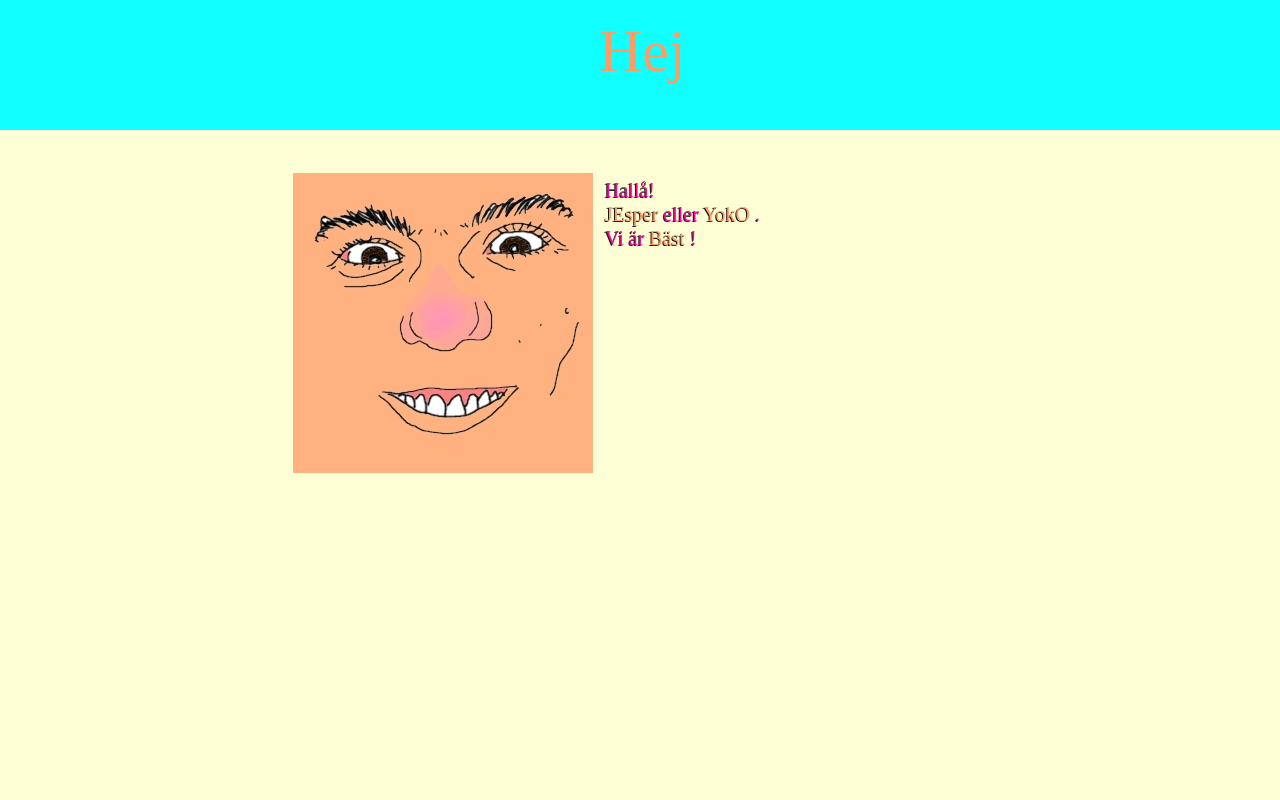
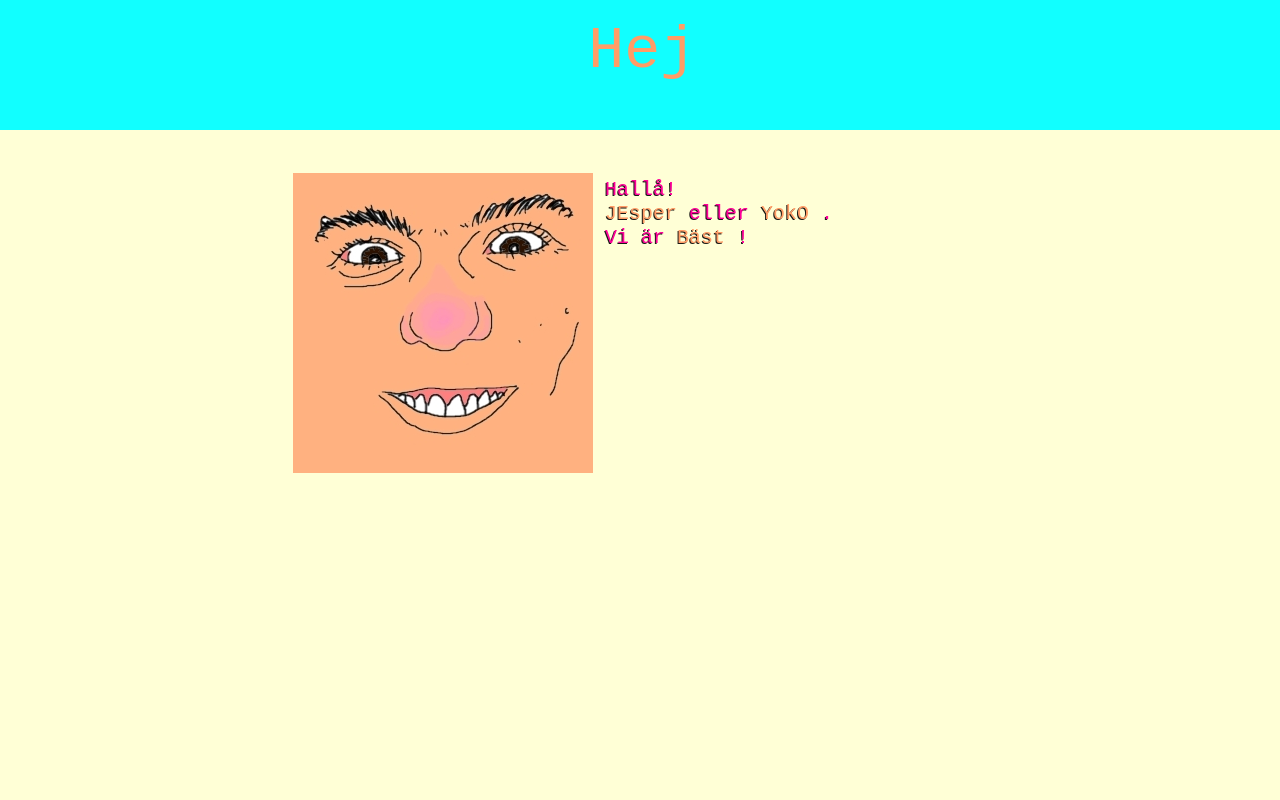
Before and after one commit to Slarvsylt/Slarvsylt.github.io, a website: page index.html in a window 1280 px wide. Shown: the top 800 px of the page. Drawn offline with Linux system fonts and the light colour scheme.

Commit message:
monospace

```diff
--- a/default.css
+++ b/default.css
@@ -1,8 +1,8 @@
 body {
-	font-family: 'Playfair Display', serif;
+  font-family: 'Courier New', Courier, monospace;
 	background-color:#ffffd6;
-	width:100%;margin:0px;height:100%;
-  cursor:default;overflow-y:auto;
+	height:100%;
+  cursor:default;
   line-height: 1.2;
 }
 
@@ -16,7 +16,8 @@ html {
 html, body{
   padding: 0;
   margin: 0;
-  font-size: 1em;
+  font-size: 1.0em;
+  font-weight: 300;
   line-height: 1.2;
 }
 
```
